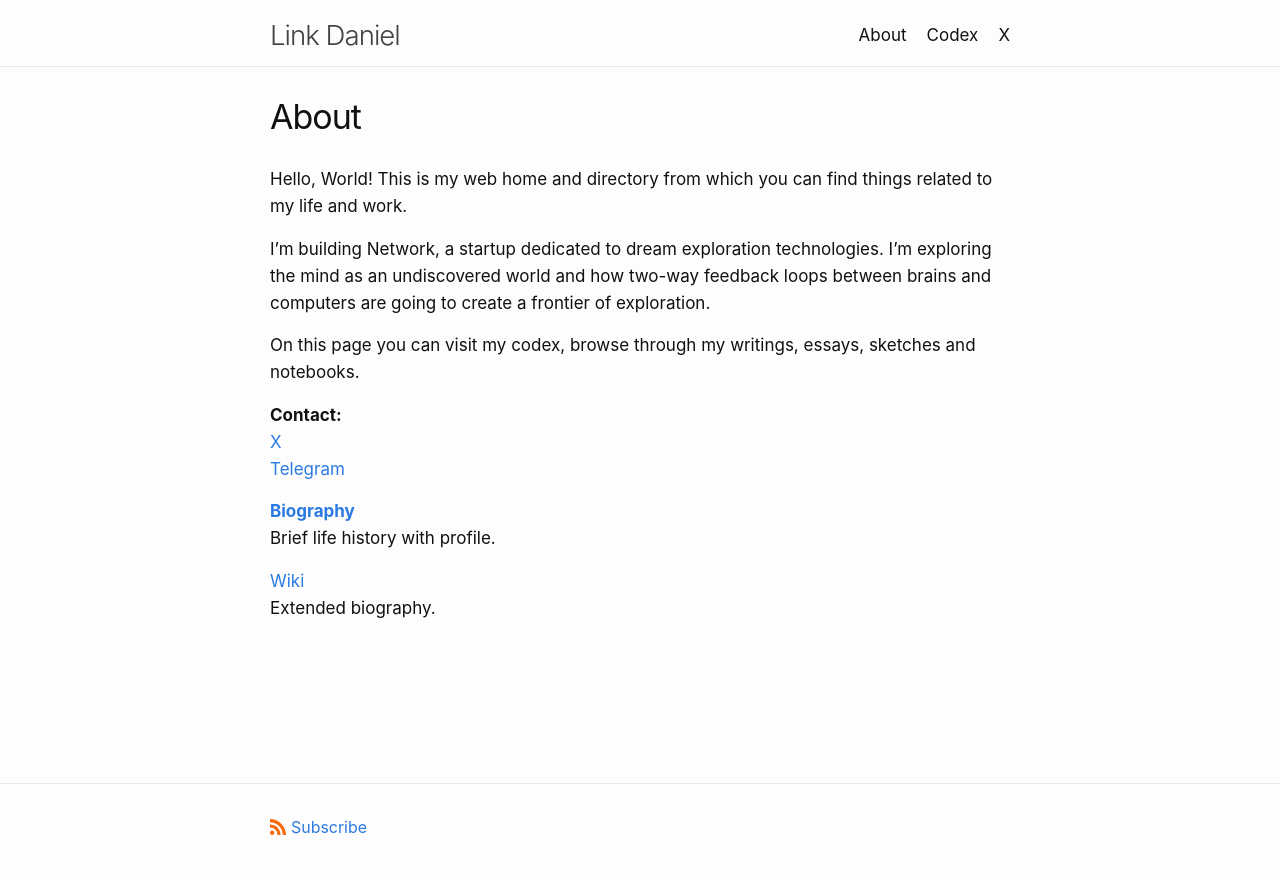
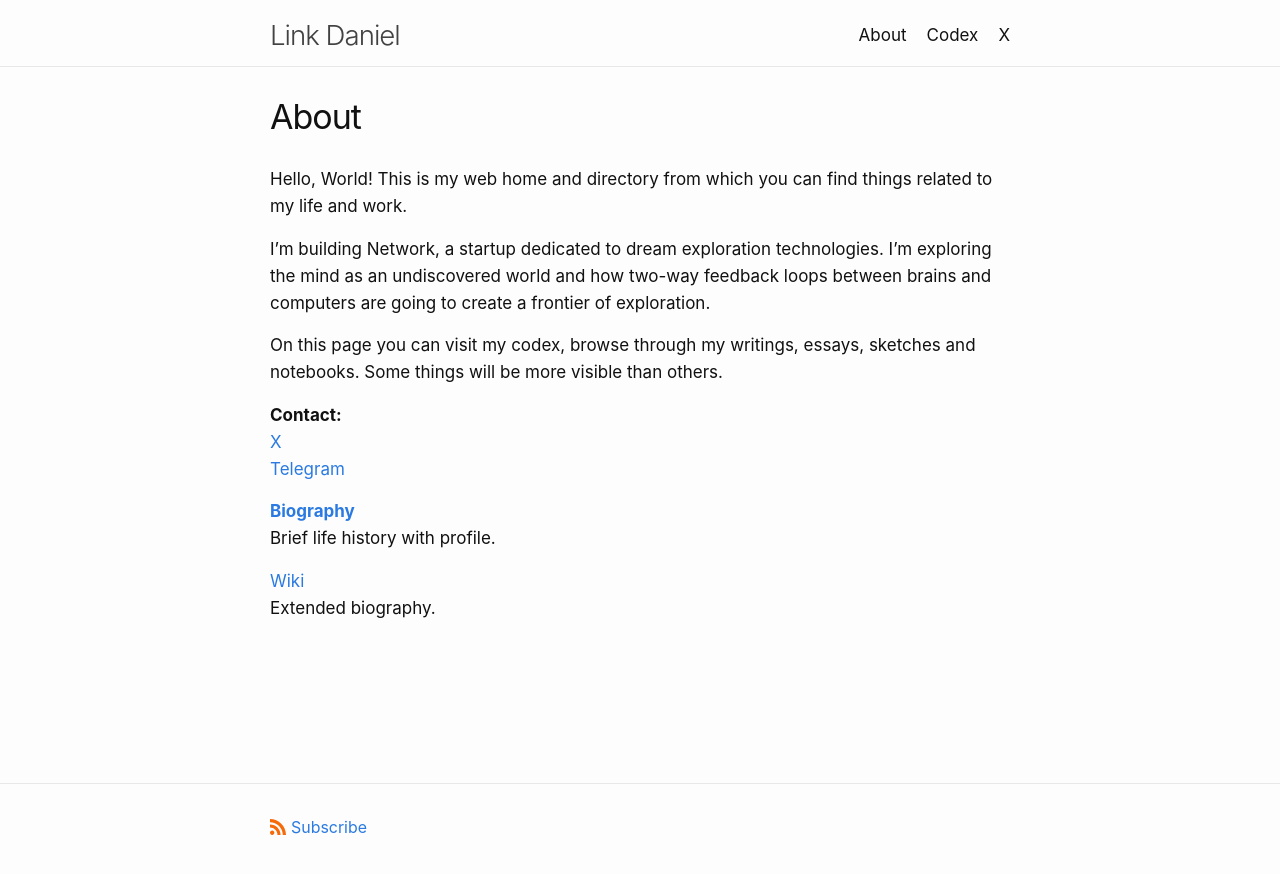
Before and after one commit to link-daniel/link.github.io, a Jekyll site: the page built from about.md, in a window 1280 px wide. Shown: the top 874 px of the page. Built offline with Jekyll 4.4.1, drawn with Linux system fonts in a browser that asks for light colours.

Commit message:
Update about.md

```diff
--- a/about.md
+++ b/about.md
@@ -8,7 +8,7 @@ Hello, World! This is my web home and directory from which you can find things r
 
 I'm building Network, a startup dedicated to dream exploration technologies. I'm exploring the mind as an undiscovered world and how two-way feedback loops between brains and computers are going to create a frontier of exploration.
 
-On this page you can visit my codex, browse through my writings, essays, sketches and notebooks.
+On this page you can visit my codex, browse through my writings, essays, sketches and notebooks. Some things will be more visible than others.
 
 **Contact:**
 <br>
```
